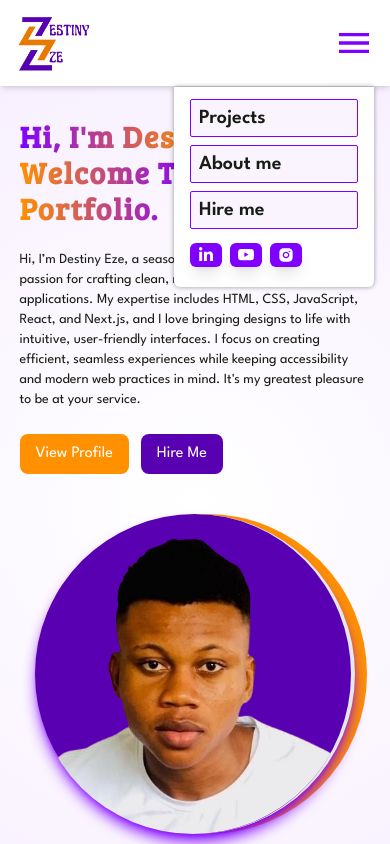
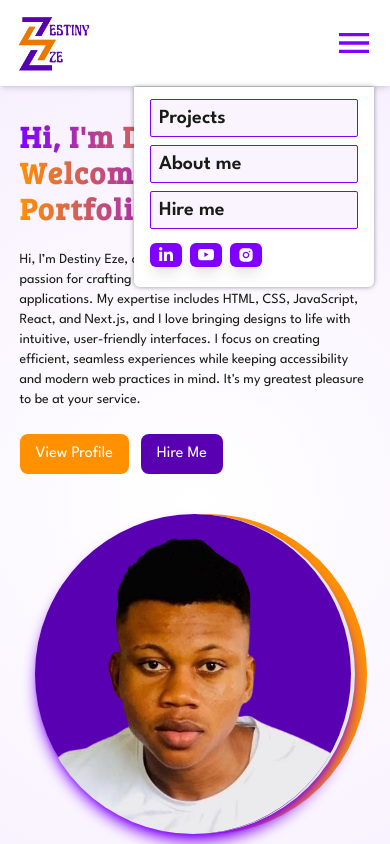
Before and after one commit to Destycoco/portfolio, a Next.js app: page / in a window 390 px wide. Both pictures are taken after a click on the icon 354 px from the left and 42 px from the top of the page. Shown: the top 844 px of the page. Built offline with nearby package versions, Linux system fonts and the light colour scheme.

Commit message:
Adjusted the mobile nav feature

```diff
--- a/components/navbar/nav.jsx
+++ b/components/navbar/nav.jsx
@@ -103,7 +103,7 @@ const NavBar = () => {
             onClick={toggleNav}
           />
           {isShowNav && (
-            <div className="absolute top-full mt-6 shadow text-left py-3 px-4 flex flex-col gap-2 rounded-br-md rounded-bl-md right-0 w-full min-w-[200px] bg-white">
+            <div className="absolute top-full mt-6 shadow text-left py-3 px-4 flex flex-col gap-2 rounded-br-md rounded-bl-md right-0 w-full min-w-[240px] bg-white">
               <a
                 href={'#projects'}
                 className=" "
```
